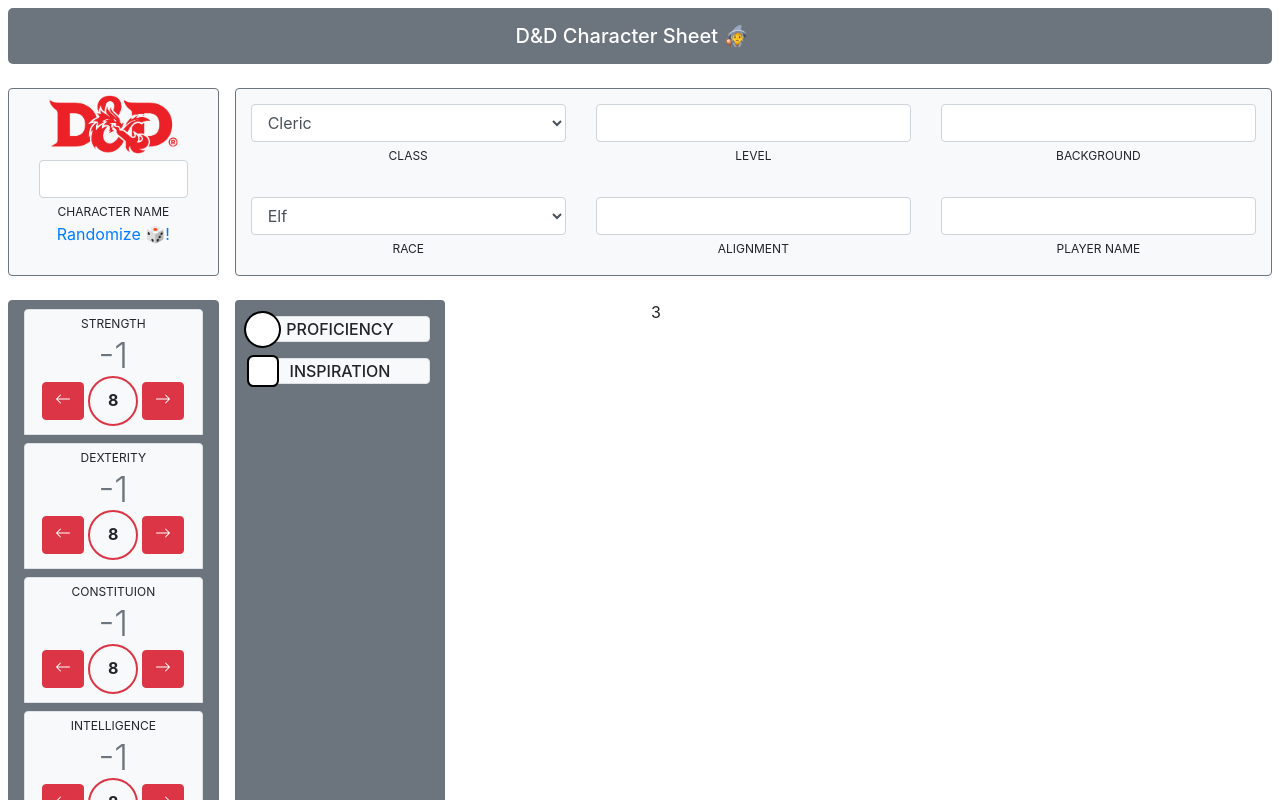
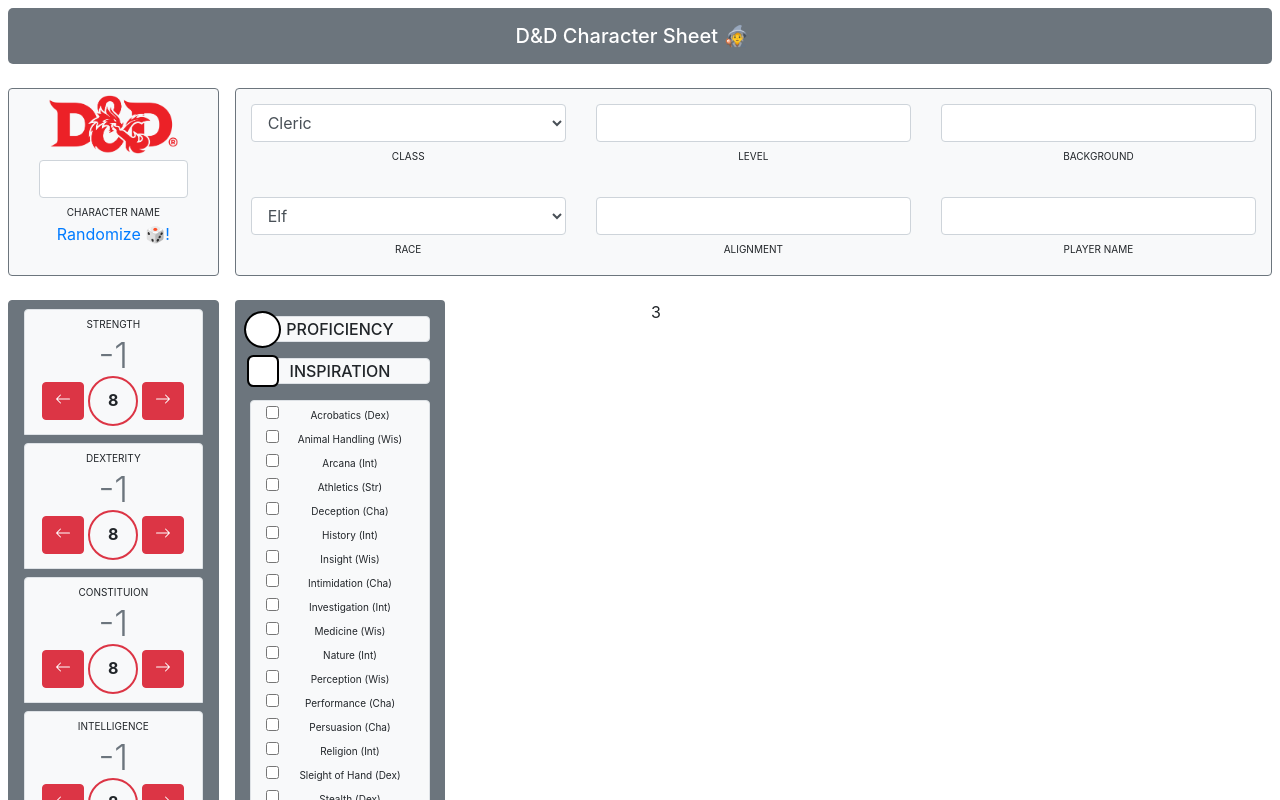
Before and after one commit to w-dib/D-D-Character-Sheet, a React (Create React App) app: page / in a window 1280 px wide. Shown: the top 800 px of the page. Built offline with nearby package versions, Linux system fonts and the light colour scheme.

Commit message:
Added basic Skill checks

```diff
--- a/src/App.css
+++ b/src/App.css
@@ -5,7 +5,7 @@
 
 label{
   display: inline;
-  font-size: 12px;
+  font-size: 10px;
 }
 
 #mainbox Input{
@@ -66,6 +66,11 @@
   font-weight: 700;
 }
 
+.dndinputcheck{
+  position:absolute;
+  left:1.25rem;
+  }
+
 .footertext{
   font-size:10px;
 }
--- a/src/App.js
+++ b/src/App.js
@@ -5,6 +5,7 @@
 import DnDLogo from "./images/dnd-logo.png"
 import StatBox from "./StatBox"
 import { nameByRace } from "fantasy-name-generator";
+import Skills from "./Skills"
 
 function App() {
 
@@ -85,7 +86,7 @@
       {/* MAIN SECTION */}
       <div className="container-flex">
         <div className="row" style={{ margin: "auto" }}>
-          {/* STATBOX */}
+          {/* LEFT SIDE */}
           <div className="col col-lg-2 col-sm-3 mr-3 border border-secondary rounded bg-secondary">
             <StatBox stats="STRENGTH" />
             <StatBox stats="DEXTERITY" />
@@ -94,7 +95,7 @@
             <StatBox stats="WISDOM" />
             <StatBox stats="CHARISMA" />
           </div>
-
+          {/* MIDDLE SIDE */}
           <div className="col col-lg-2 col-sm-3 bg-secondary rounded">
             <div className="container">
               <div
@@ -132,7 +133,33 @@
                 </div>
               </div>
             </div>
+            <div className="container-flex">
+           <div
+             className="row-12 bg-light my-3 border rounded"
+           >
+            <Skills skills="Acrobatics (Dex)"/>
+            <Skills skills="Animal Handling (Wis)"/>
+            <Skills skills="Arcana (Int)"/>
+            <Skills skills="Athletics (Str)"/>
+            <Skills skills="Deception (Cha)"/>
+            <Skills skills="History (Int)"/>
+            <Skills skills="Insight (Wis)"/>
+            <Skills skills="Intimidation (Cha)"/>
+            <Skills skills="Investigation (Int)"/>
+            <Skills skills="Medicine (Wis)"/>
+            <Skills skills="Nature (Int)"/>
+            <Skills skills="Perception (Wis)"/>
+            <Skills skills="Performance (Cha)"/>
+            <Skills skills="Persuasion (Cha)"/>
+            <Skills skills="Religion (Int)"/>
+            <Skills skills="Sleight of Hand (Dex)"/>
+            <Skills skills="Stealth (Dex)"/>
+            <Skills skills="Survival (Wis)"/>
+      </div>
+    </div>
           </div>
+
+          {/* RIGHT SIDE */}
           <div className="col-md-4">3</div>
         </div>
       </div>
--- /dev/null
+++ b/src/Skills.js
@@ -0,0 +1,19 @@
+import React from 'react'
+
+export default function Skills(props) {
+  return (
+    <div className="col">
+      <div className="form-check ">
+        <input
+          className="form-check-input dndinputcheck"
+          type="checkbox"
+          value=""
+          id="flexCheckDefault"
+        />
+        <label class="form-check-label" for="flexCheckDefault">
+          {props.skills}
+        </label>
+      </div>
+    </div>
+  );
+}
```
